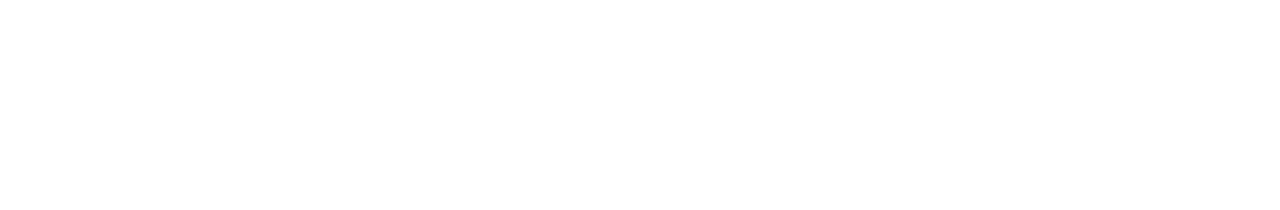
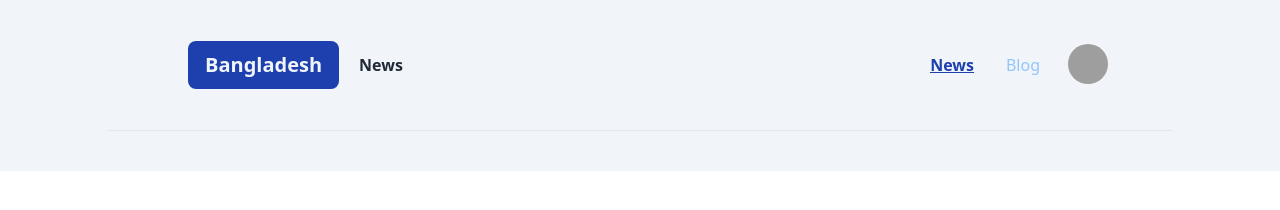
Before and after one commit to abdulquayumhp/bangladesh-news-single-page, a plain HTML site: page index.html in a window 1280 px wide. Drawn offline with nearby package versions, Linux system fonts and the light colour scheme; grey boxes are pictures that could not be loaded.

Commit message:
navbar added

```diff
--- a/index.html
+++ b/index.html
@@ -5,8 +5,47 @@
     <meta http-equiv="X-UA-Compatible" content="IE=edge" />
     <meta name="viewport" content="width=device-width, initial-scale=1.0" />
     <title>Document</title>
+    <!-- daisy ui cdn  -->
+    <link
+      href="https://cdn.jsdelivr.net/npm/daisyui@2.24.0/dist/full.css"
+      rel="stylesheet"
+      type="text/css"
+    />
+    <!-- tailwind css cdn  -->
+    <script src="https://cdn.tailwindcss.com"></script>
   </head>
-  <body>
+  <body class="bg-slate-100">
+    <!-- start  -->
+    <!-- navbar start -->
+    <div class="navbar md:w-9/12 md:mx-auto py-10">
+      <div class="flex-1 font-bold">
+        <a
+          class="btn btn-ghost bg-blue-800 normal-case text-slate-100 text-xl mx-5"
+          >Bangladesh</a
+        >News
+      </div>
+      <div class="flex-none gap-2">
+        <div class="flex-none">
+          <ul class="menu menu-horizontal p-0">
+            <li class="underline">
+              <a class="text-blue-800 font-bold">News</a>
+            </li>
+
+            <li><a class="text-blue-300">Blog</a></li>
+          </ul>
+        </div>
+        <div class="dropdown dropdown-end">
+          <label tabindex="0" class="btn btn-ghost btn-circle avatar">
+            <div class="w-10 rounded-full">
+              <img src="https://placeimg.com/80/80/people" />
+            </div>
+          </label>
+        </div>
+      </div>
+    </div>
+    <hr class="w-10/12 mx-auto py-5" / >
+    <!-- navbar end  -->
+
     <script src="apps.js
     "></script>
   </body>
```
